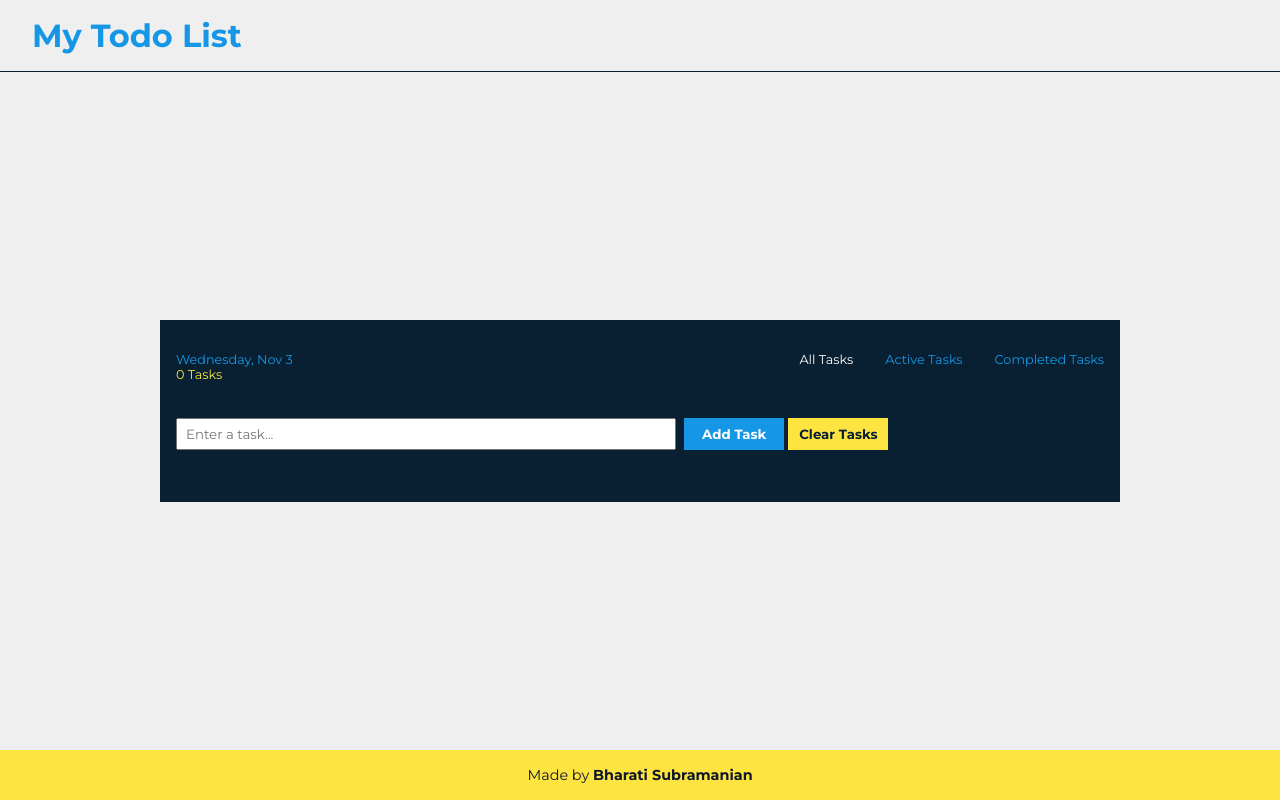
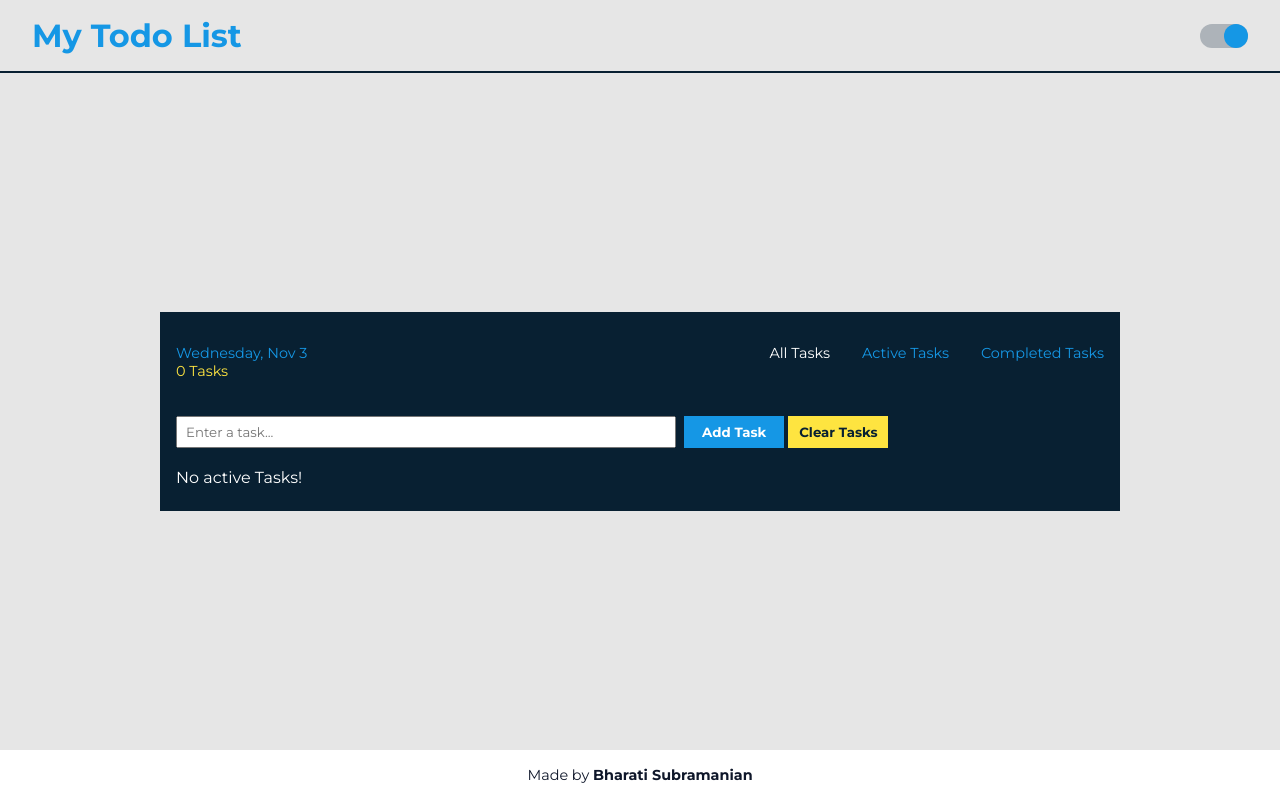
Before and after one commit to bharati-21/javascript-todo, a plain HTML site: page index.html in a window 1280 px wide. Drawn offline with Linux system fonts and the light colour scheme.

Commit message:
feat: empty task message

```diff
--- a/index.html
+++ b/index.html
@@ -21,11 +21,11 @@
                 <h1 class="hero-heading">
                     My Todo List
                 </h1>
-                <!-- <label class="theme-toggler" for="theme-toggle-checkbox">
+                <label class="theme-toggler" for="theme-toggle-checkbox">
                     <input type="checkbox" name="theme-toggle-checkbox" data-theme="light" id="theme-toggle-checkbox">
                     <span class="theme-slider">
                     </span>
-                </label> -->
+                </label>
             </header>
             <main class="main">
                 <section class="todo-list-header">
@@ -46,6 +46,7 @@
                         <input type="submit" class="btn-edit-task" value="Edit Task"/>
                         <input type="reset" class="btn-clear-tasks" value="Clear Tasks">
                     </form>
+                    <p class="todo-empty-message">No active Tasks!</p>
                     <article class="list-container">
                         <ul class="todo-list"></ul>
                     </article>
--- a/src/script.js
+++ b/src/script.js
@@ -4,7 +4,9 @@ todoForm.addEventListener('submit', addTaskHandler);
 
 todoForm.addEventListener('reset', clearTasks);
 
+
 function clearTasks(e) {
     e.preventDefault();
     todoList.innerHTML = "";
+    addNumActiveTasks();
 }
--- a/src/styles.css
+++ b/src/styles.css
@@ -1,7 +1,8 @@
 :root {
     /* --light-theme-primary-color: #1EAFED; */
     --light-theme-primary-color: #1597E5;
-    --light-theme-background-color: #EFEFEF;
+    /* --light-theme-background-color: #EFEFEF; */
+    --light-theme-background-color: #E6E6E6;
     --light-theme-secondary-color: #082032;
     --light-theme-todo-list-background: #fff;
 
@@ -69,7 +70,7 @@ header.hero {
     justify-content: space-between;
     align-items: center;
     padding: 1rem 2rem;
-    border-bottom: 1px solid var(--light-theme-secondary-color);
+    border-bottom: 2px solid var(--light-theme-secondary-color);
 }
 
 /* Theme Toggle */
@@ -155,7 +156,7 @@ main.main {
     margin-bottom: 2rem;
     flex-wrap: wrap;
     padding-top: 1rem;
-    font-size: 0.8rem;
+    font-size: 0.9rem;
 }
 
 .todo-list-header .todo-date-active-tasks {
@@ -166,12 +167,12 @@ main.main {
 
 .todo-list-header .todo-num-active-tasks {
     color: var(--dark-theme-primary-color);
-    font-size: 0.8rem;
+    font-size: 0.9rem;
 }
 
 .todo-list-header .todo-filters {
     flex: 2;
-    font-size: 0.8rem;
+    font-size: 0.9rem;
     display: flex;
     justify-content: flex-end;
     gap:0 2rem;
@@ -242,8 +243,14 @@ form.state-edit-task >input[type="submit"].btn-add-task {
     border:none;
 }
 
+.todo-empty-message {
+    /* text-align: center; */
+    margin: 1rem 0 0.5rem;
+    color: #fff;
+}
+
 ul.todo-list {
-    margin: 2rem 0 1rem 0;
+    margin: 1rem 0 1rem 0;
 }
 
 li.todo-list-item {
@@ -304,5 +311,5 @@ footer.footer {
     text-align: center;
     font-size: 0.9rem;
     color: var(--dark-theme-background-color);
-    background-color: var(--dark-theme-primary-color);
+    background-color: #fff;
 }
--- a/src/todo-list-header.js
+++ b/src/todo-list-header.js
@@ -9,6 +9,8 @@ const today = new Date();
 todoDate.innerText = `${days[today.getDay()]}, ${month[today.getMonth()]} ${today.getDate()}`;
 
 todoActive.innerText = "0 Tasks";
+addEmptyListMessage(0);
+
 
 function addNumActiveTasks() {
     const activeTasks = calculateNumTasks();
@@ -21,5 +23,17 @@ function calculateNumTasks() {
     children.forEach(child => {
         activeTasks += child.classList.contains('active') ? 1: 0;
     })
+    addEmptyListMessage(activeTasks);
     return activeTasks;
 }
+
+function addEmptyListMessage(activeTasks) {
+    if(activeTasks === 0) {
+        document.querySelector('.list-container').style.display = 'none';
+        document.querySelector('.todo-empty-message').style.display = 'block';
+    }
+    else {
+        document.querySelector('.list-container').style.display = 'block';
+        document.querySelector('.todo-empty-message').style.display = 'none';
+    }
+}
```
